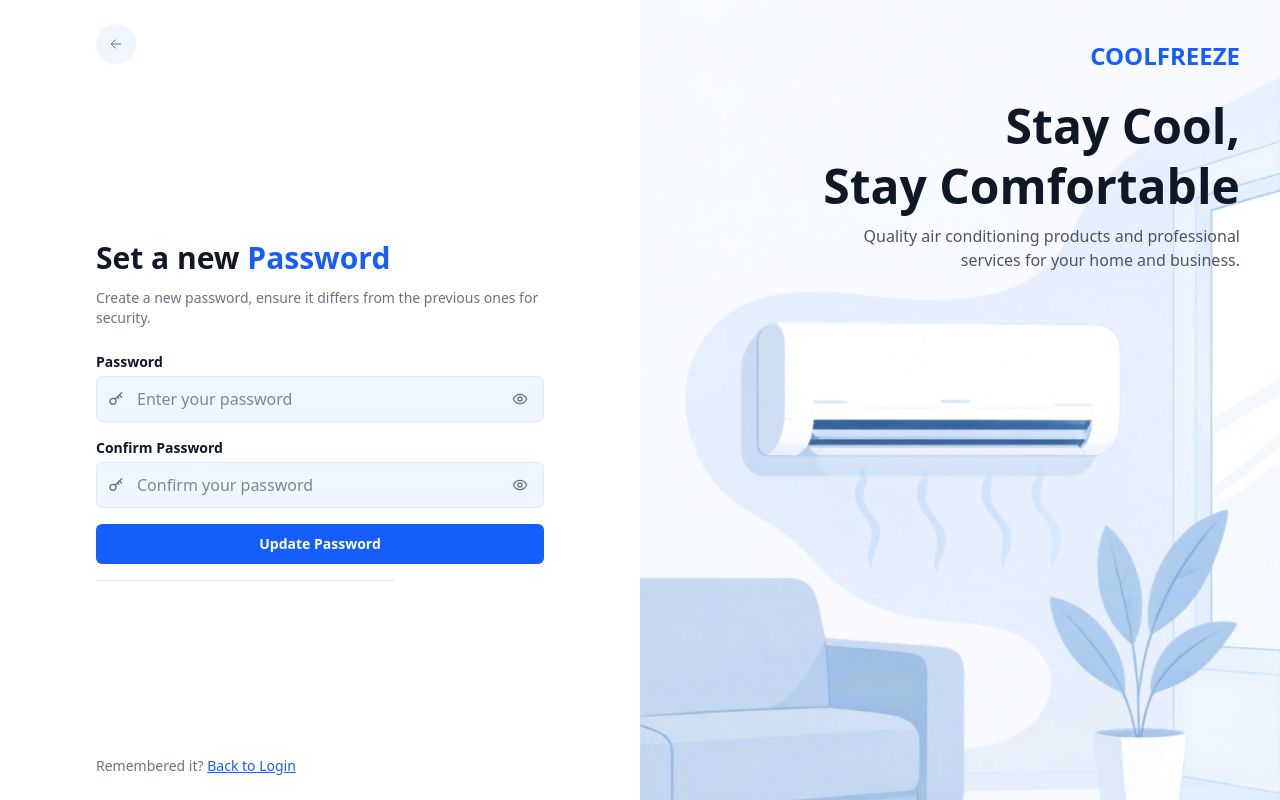
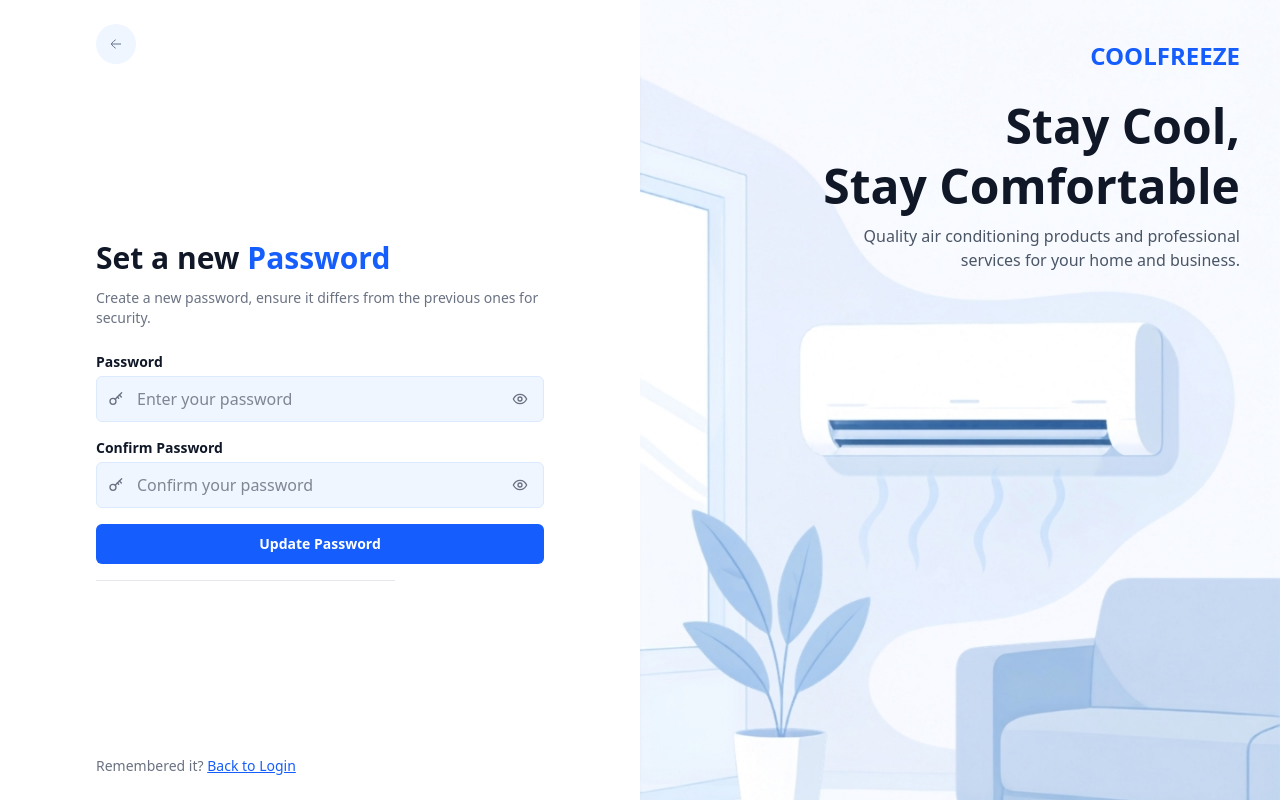
Before and after one commit to ChristianPaul19/cool_freeze, a PHP site: page /index.php?page=set_password in a window 1280 px wide. Run offline with PHP 8.4, Linux system fonts and the light colour scheme.

Commit message:
Fix the design of set_password and reset

```diff
--- a/frontend/pages/auth/reset.php
+++ b/frontend/pages/auth/reset.php
@@ -63,7 +63,7 @@
     <div class="relative hidden h-full overflow-hidden md:block md:w-1/2">
       <img
         src="<?= BASE_URL . 'frontend/assets/img/login_register_background.jpg' ?>"
-        class="absolute inset-0 h-full w-full object-cover"
+        class="absolute inset-0 h-full w-full object-cover -scale-x-100"
         alt=""
       >
 
--- a/frontend/pages/auth/set_password.php
+++ b/frontend/pages/auth/set_password.php
@@ -151,7 +151,7 @@
     <div class="relative hidden h-full overflow-hidden md:block md:w-1/2">
       <img
         src="<?= BASE_URL . 'frontend/assets/img/login_register_background.jpg' ?>"
-        class="absolute inset-0 h-full w-full object-cover"
+        class="absolute inset-0 h-full w-full object-cover -scale-x-100"
         alt=""
       >
 
```
